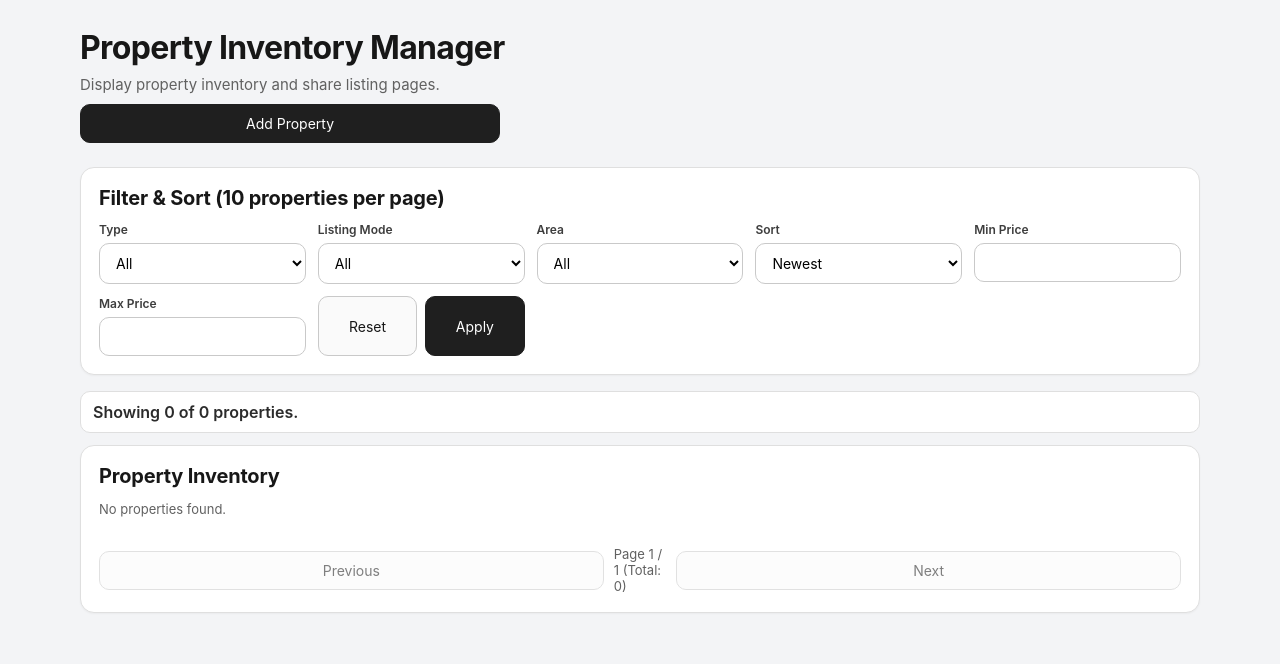
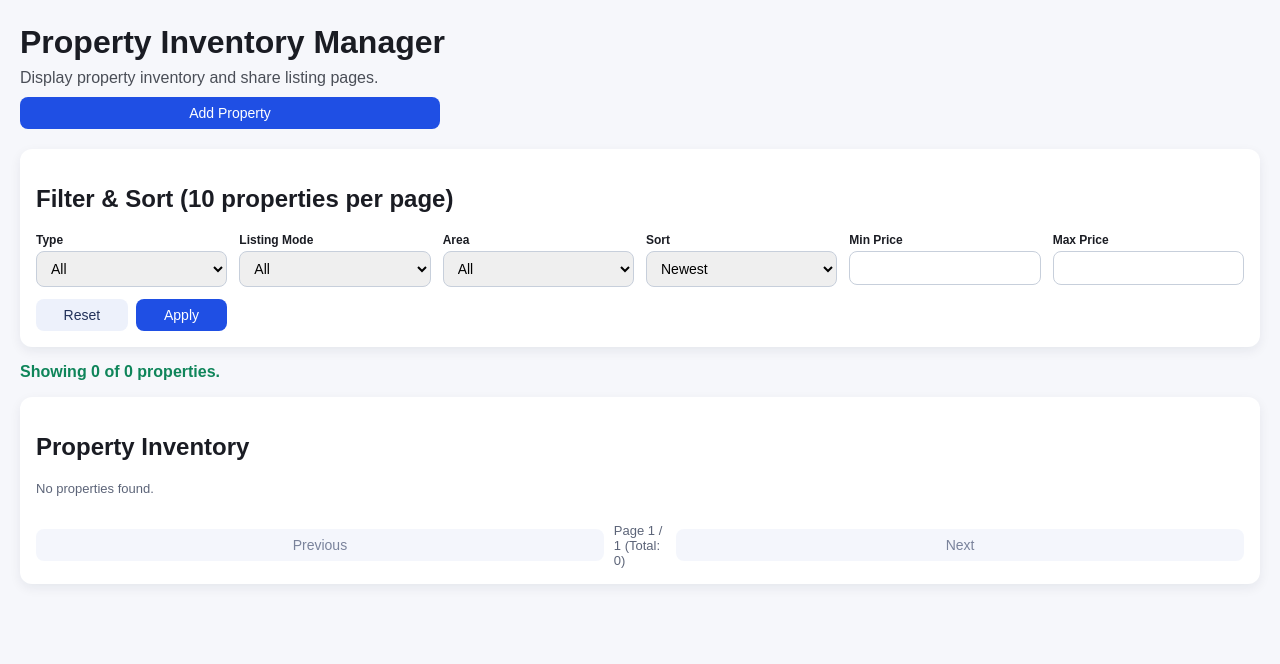
Before and after one commit to felichn/iconproperty, a Django app: page / in a window 1280 px wide. Shown: the top 664 px of the page. Run offline with Django 5.2, Linux system fonts and the light colour scheme; data that the repository does not hold is empty; some libraries are stand-ins or nearby versions.

Commit message:
Revert "Polish UI with monochrome visual system"
This reverts commit fda6dbed873fa409b148743bec6e9030025bf87e.

```diff
--- a/inventory/static/inventory/add_property.jsx
+++ b/inventory/static/inventory/add_property.jsx
@@ -234,10 +234,10 @@ function AddPropertyApp() {
           </div>
 
           <div className="d-flex flex-wrap gap-2 mt-4">
-            <button type="submit" className="btn btn-dark" disabled={saving}>
+            <button type="submit" className="btn btn-primary" disabled={saving}>
               {saving ? "Saving..." : "Save Property"}
             </button>
-            <button type="button" className="btn btn-outline-dark" onClick={() => window.location.assign("/")}>
+            <button type="button" className="btn btn-outline-secondary" onClick={() => window.location.assign("/")}>
               Go to Property Inventory
             </button>
           </div>
--- a/inventory/static/inventory/styles.css
+++ b/inventory/static/inventory/styles.css
@@ -1,63 +1,37 @@
-:root {
-  --bg: #f3f4f6;
-  --surface: #ffffff;
-  --surface-muted: #fafafa;
-  --text: #171717;
-  --text-muted: #616161;
-  --line: #dfdfdf;
-  --line-strong: #c9c9c9;
-  --primary: #1f1f1f;
-  --primary-hover: #0f0f0f;
-}
-
 * {
   box-sizing: border-box;
-  font-family: "Inter", "Segoe UI", Arial, sans-serif;
+  font-family: Arial, sans-serif;
 }
 
 body {
   margin: 0;
-  background: var(--bg);
-  color: var(--text);
+  background: #f6f7fb;
+  color: #1a1c23;
 }
 
 .page-header {
-  max-width: 1160px;
-  margin: 28px auto 0;
-  padding: 0 20px 12px;
+  padding: 24px 20px 8px;
 }
 
 .page-header h1 {
   margin: 0;
-  font-size: 32px;
-  letter-spacing: -0.02em;
 }
 
 .page-header p {
   margin: 8px 0 0;
-  color: var(--text-muted);
-  font-size: 15px;
+  color: #4a4e57;
 }
 
 main {
-  max-width: 1160px;
-  margin: 0 auto;
-  padding: 12px 20px 36px;
+  padding: 12px 20px 28px;
 }
 
 .panel {
-  background: var(--surface);
-  border: 1px solid var(--line);
-  border-radius: 14px;
-  padding: 18px;
+  background: #fff;
+  border-radius: 12px;
+  padding: 16px;
   margin-bottom: 16px;
-  box-shadow: 0 1px 2px rgba(0, 0, 0, 0.04);
-}
-
-.panel h2 {
-  margin: 0 0 12px;
-  font-size: 20px;
-  letter-spacing: -0.01em;
+  box-shadow: 0 4px 12px rgba(9, 28, 61, 0.07);
 }
 
 .grid {
@@ -70,15 +44,14 @@ main {
 }
 
 .grid.columns-3 {
-  grid-template-columns: repeat(auto-fit, minmax(250px, 1fr));
+  grid-template-columns: repeat(auto-fit, minmax(210px, 1fr));
 }
 
 label {
   display: block;
   font-size: 12px;
-  margin-bottom: 6px;
+  margin-bottom: 4px;
   font-weight: 600;
-  color: #3d3d3d;
 }
 
 input,
@@ -86,60 +59,42 @@ select,
 textarea,
 button {
   width: 100%;
-  border: 1px solid var(--line-strong);
-  border-radius: 10px;
-  padding: 10px 12px;
+  border: 1px solid #c7cfdb;
+  border-radius: 8px;
+  padding: 8px 10px;
   font-size: 14px;
-  background: var(--surface);
-}
-
-input:focus,
-select:focus,
-textarea:focus {
-  outline: none;
-  border-color: #959595;
-  box-shadow: 0 0 0 3px rgba(100, 100, 100, 0.12);
 }
 
 button {
   cursor: pointer;
-  background: var(--primary);
-  color: #fff;
-  border: 1px solid var(--primary);
-  transition: background 0.15s ease;
-}
-
-button:hover {
-  background: var(--primary-hover);
+  background: #1f4fe4;
+  color: white;
+  border: none;
 }
 
 button.secondary {
-  background: #343434;
-  border-color: #343434;
+  background: #0e7c66;
 }
 
 button.light {
-  background: var(--surface-muted);
-  color: var(--text);
-  border-color: var(--line-strong);
+  background: #edf1fb;
+  color: #22315a;
 }
 
 button.danger {
-  background: #2a2a2a;
-  border-color: #2a2a2a;
-  padding: 8px 10px;
+  background: #cf354f;
 }
 
 button:disabled {
-  opacity: 0.55;
+  opacity: 0.6;
   cursor: not-allowed;
 }
 
 .property-card {
-  border: 1px solid var(--line);
-  border-radius: 12px;
-  padding: 16px;
-  background: var(--surface);
+  border: 1px solid #d9deea;
+  border-radius: 10px;
+  padding: 14px;
+  background: #ffffff;
 }
 
 .property-header {
@@ -200,19 +140,18 @@ button:disabled {
 }
 
 .muted {
-  color: var(--text-muted);
+  color: #5c6478;
   font-size: 13px;
 }
 
-.status-error,
+.status-error {
+  color: #b52139;
+  font-weight: 600;
+}
+
 .status-success {
-  margin: 0 0 12px;
-  padding: 10px 12px;
-  border-radius: 10px;
-  border: 1px solid var(--line);
-  background: #ffffff;
+  color: #0f855a;
   font-weight: 600;
-  color: #2b2b2b;
 }
 
 .pagination {
@@ -220,32 +159,5 @@ button:disabled {
   align-items: center;
   justify-content: space-between;
   gap: 10px;
-  margin-top: 16px;
+  margin-top: 14px;
 }
-
-/* Add-page Bootstrap overrides for monochrome tone */
-.add-page .card {
-  border: 1px solid var(--line) !important;
-  border-radius: 14px !important;
-}
-
-.add-page .card-body {
-  padding: 1.5rem !important;
-}
-
-.add-page .btn-primary,
-.add-page .btn-dark {
-  background: var(--primary) !important;
-  border-color: var(--primary) !important;
-}
-
-.add-page .btn-outline-primary,
-.add-page .btn-outline-dark {
-  color: var(--text) !important;
-  border-color: var(--line-strong) !important;
-}
-
-.add-page .form-control,
-.add-page .form-select {
-  border-color: var(--line-strong) !important;
-}
--- a/inventory/templates/inventory/add_property.html
+++ b/inventory/templates/inventory/add_property.html
@@ -13,7 +13,7 @@
     />
     <link rel="stylesheet" href="{% static 'inventory/styles.css' %}" />
 </head>
-<body class="add-page bg-light">
+<body class="bg-light">
     <main class="container py-4">
         <div class="d-flex flex-column flex-md-row gap-3 justify-content-between align-items-md-center mb-4">
             <p class="text-secondary mb-0">Isi data properti baru pada form di bawah ini.</p>
```
Also changed, not shown: other parts of inventory/static/inventory/styles.css (+9 -24 lines).
